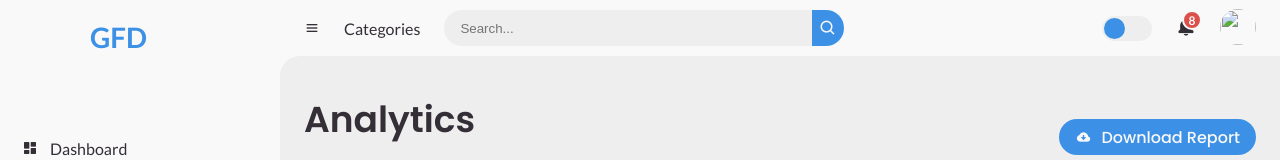
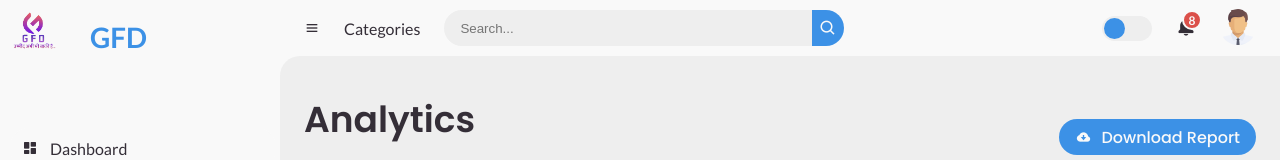
Before and after one commit to Sainitu/Final-year-major-project, a plain HTML site: page Analytics.html in a window 1280 px wide. Shown: the top 160 px of the page. Drawn offline with nearby package versions, Linux system fonts and the light colour scheme.

Commit message:
Update Analytics.html

```diff
--- a/Analytics.html
+++ b/Analytics.html
@@ -17,7 +17,7 @@
 	<!-- SIDEBAR -->
 	<section id="sidebar">
 		<a href="#" class="brand">
-			<img src="./img/logo.jpg" alt="" width="70px">
+			<img src="./logo.jpg" alt="" width="70px">
 			<span class="text"><h3 class="right-shift">GFD</h3></span>
 		</a>
 		<ul class="side-menu top">
@@ -90,7 +90,7 @@
 				<span class="num">8</span>
 			</a>
 			<a href="#" class="profile">
-				<img src="img/boss.png">
+				<img src="./boss.png">
 			</a>
 		</nav>
 		<!-- NAVBAR -->
```
